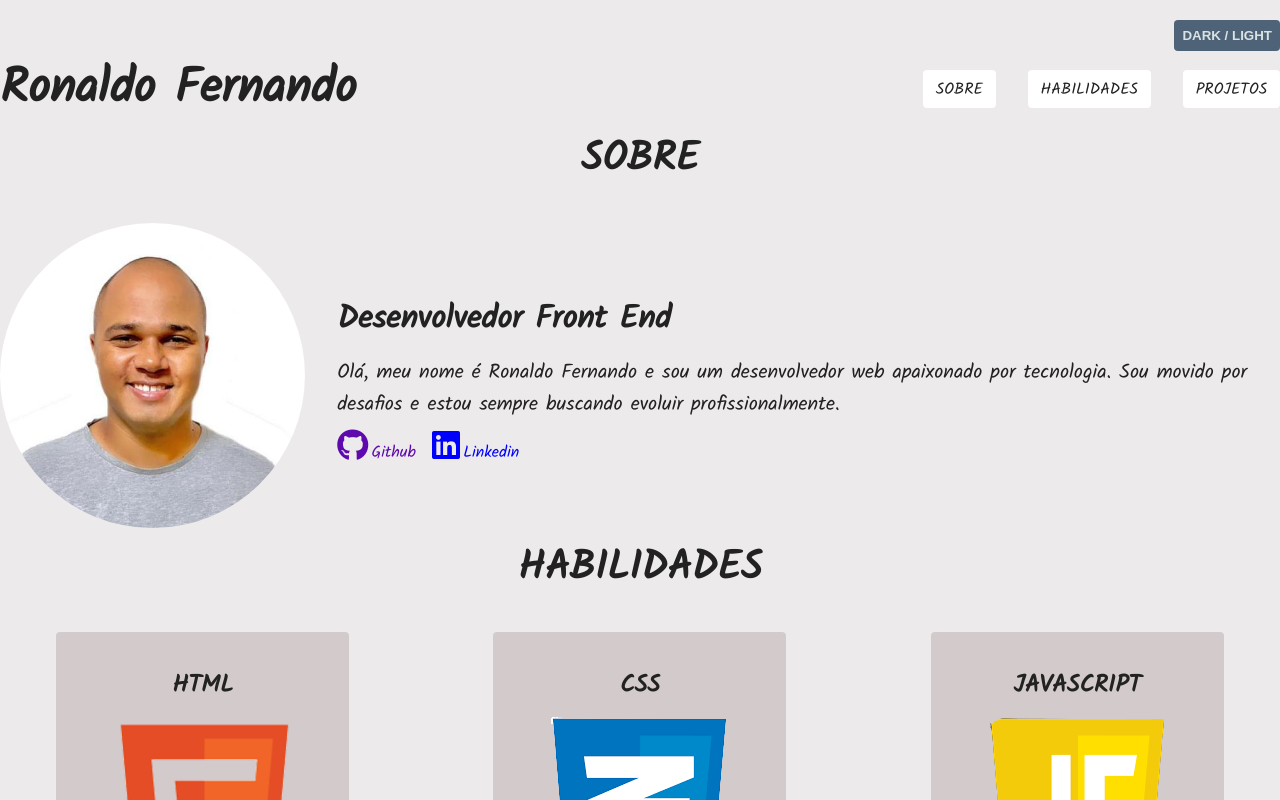
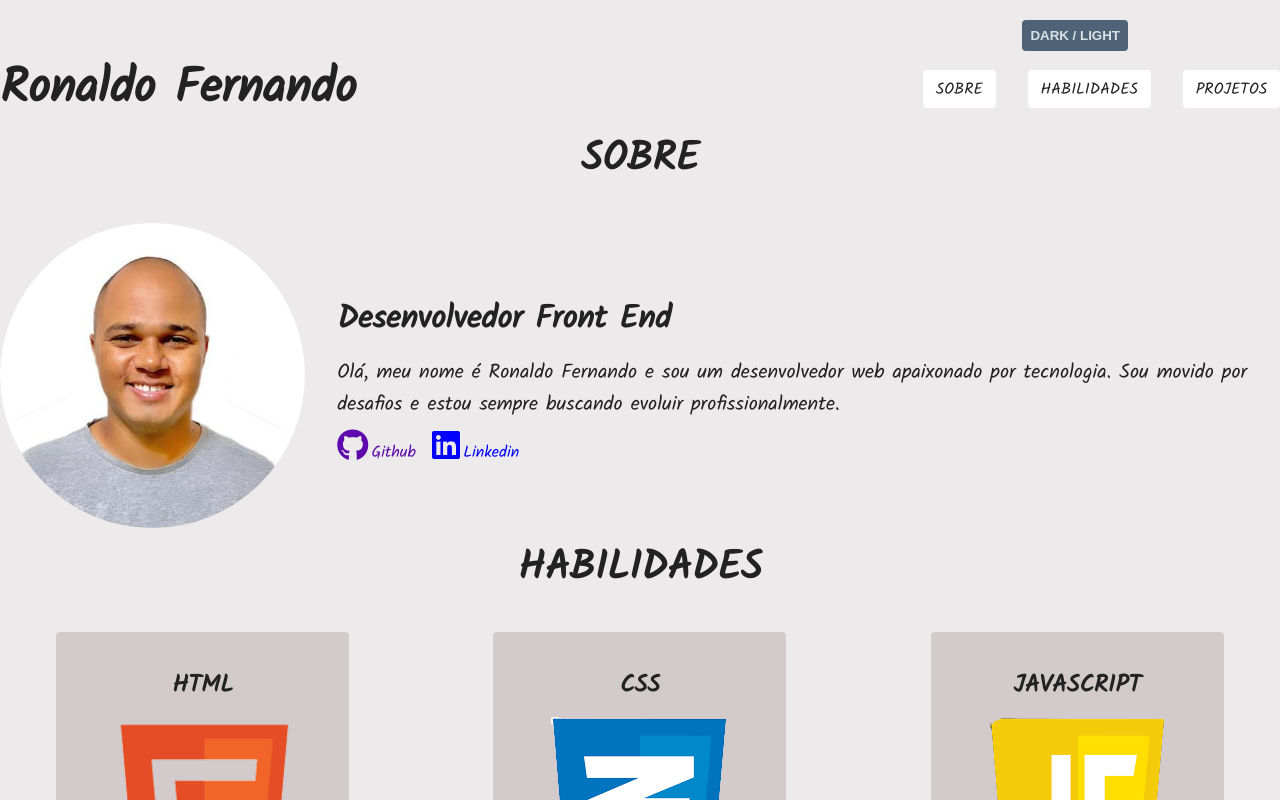
Before and after one commit to ronaldof16/portfolio-react, a React (Create React App) app: page / in a window 1280 px wide. Shown: the top 800 px of the page. Built offline with nearby package versions, Linux system fonts and the light colour scheme.

Commit message:
Estilização da classe btn

```diff
--- a/src/App.css
+++ b/src/App.css
@@ -1,4 +1,7 @@
 .btn {
+    max-width: 1000px;
+    margin: 0 auto;
+    padding-right: 0.75rem;
     text-align: right;
 }
 
```
